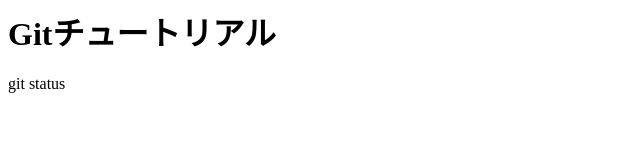
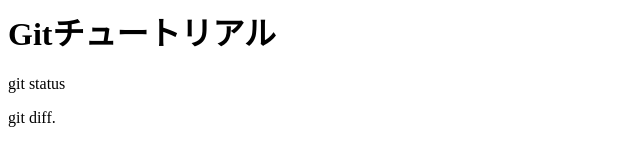
Before and after one commit to haradakzh/git_tutorial, a plain HTML site: page index.html in a window 1280 px wide. Shown: the full height of the page, 0-640 px from the left. Drawn offline with Linux system fonts and the light colour scheme.

Commit message:
git diff

```diff
--- a/index.html
+++ b/index.html
@@ -1,3 +1,4 @@
 <h1>Gitチュートリアル</h1>
 
 <p>git status</p>
+<p>git diff.</p>
```
